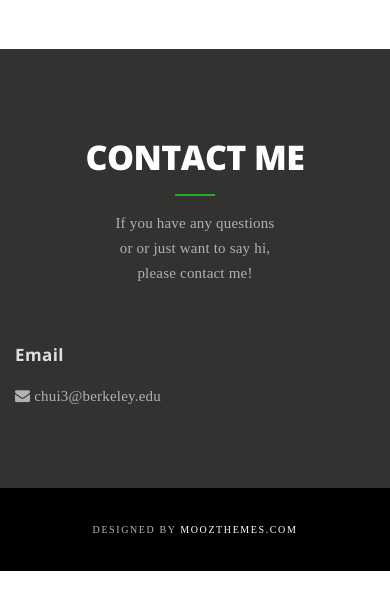
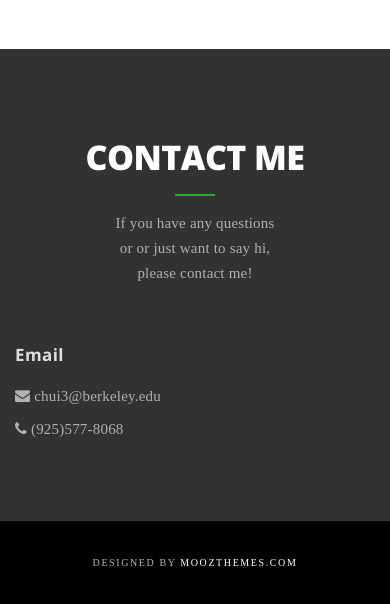
Before and after one commit to cam6688/cam6688.github.io, a plain HTML site: page sanza-template/home.html in a window 390 px wide. Shown: the part 3947-4551 px from the top of the page. Before the commit the page ends 4518 px from the top, so only its background shows below. Drawn offline with nearby package versions, Linux system fonts and the light colour scheme; a web font is replaced by a local one.

Commit message:
added phone #

```diff
--- a/sanza-template/home.html
+++ b/sanza-template/home.html
@@ -406,9 +406,9 @@ background-size:contain;background-position:center;background-origin:border-box;
 					<div class="col-md-3">
 						<div class="section-text">
 							<h4>Email</h4>
-							<!--<p>chui3@berkeley.edu</p>
-							<p><i class="fa fa-phone"></i> +101 377 655 22125</p>-->
+							<!--<p>chui3@berkeley.edu</p>-->
 							<p><i class="fa fa-envelope"></i> chui3@berkeley.edu</p>
+							<p><i class="fa fa-phone"></i> (925)577-8068</p>
 						</div>
 					</div>
 					<!--<div class="col-md-3">
```
